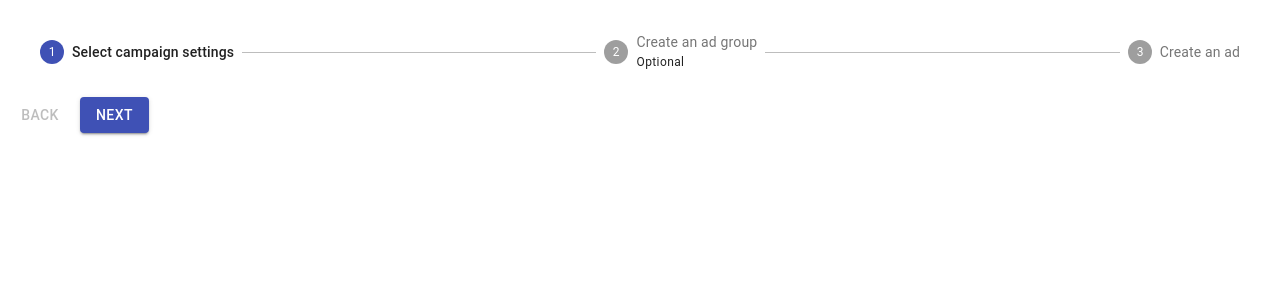
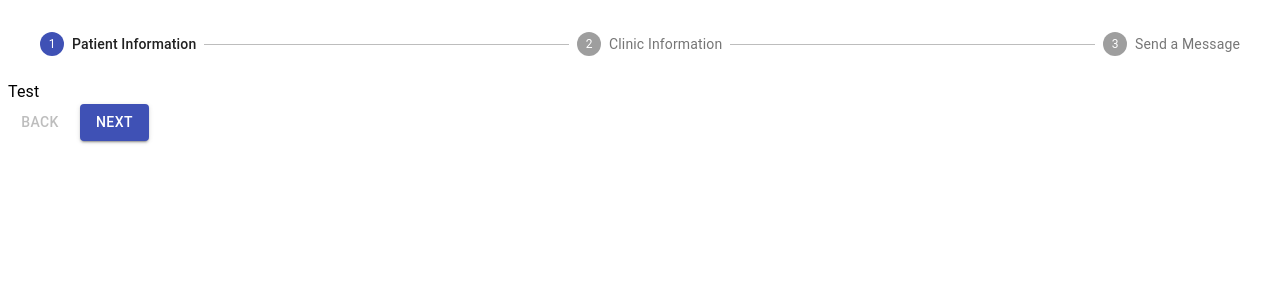
Before and after one commit to SanctuaryRefugeeHealth/sanctuary-patient-app, a React (Create React App) app: page / in a window 1280 px wide. Shown: the top 300 px of the page. Built offline with nearby package versions, Linux system fonts and the light colour scheme.

Commit message:
Added pages for message creation steps

```diff
--- a/src/pages/Form.jsx
+++ b/src/pages/Form.jsx
@@ -17,7 +17,7 @@ const useStyles = makeStyles(theme => ({
 }));
 
 function getSteps() {
-  return ["Select campaign settings", "Create an ad group", "Create an ad"];
+  return ["Patient Information", "Clinic Information", "Send a Message"];
 }
 
 const Form = () => {
@@ -26,7 +26,7 @@ const Form = () => {
   const [skipped, setSkipped] = React.useState(new Set());
   const steps = getSteps();
 
-  const isStepOptional = step => step === 1;
+  const isStepOptional = step => step === 3;
   const isStepSkipped = step => skipped.has(step);
 
   const handleNext = () => {
@@ -95,6 +95,9 @@ const Form = () => {
         ) : (
           <div>
             <div>
+              <Typography>Test</Typography>
+            </div>
+            <div>
               <Button
                 disabled={activeStep === 0}
                 onClick={handleBack}
```
Also changed, not shown: src/pages/ClinicForm.jsx (added), src/pages/MessageForm.jsx (added), src/pages/PatientForm.jsx (added), 1 other file (tests, documents, lock files or other folders).
